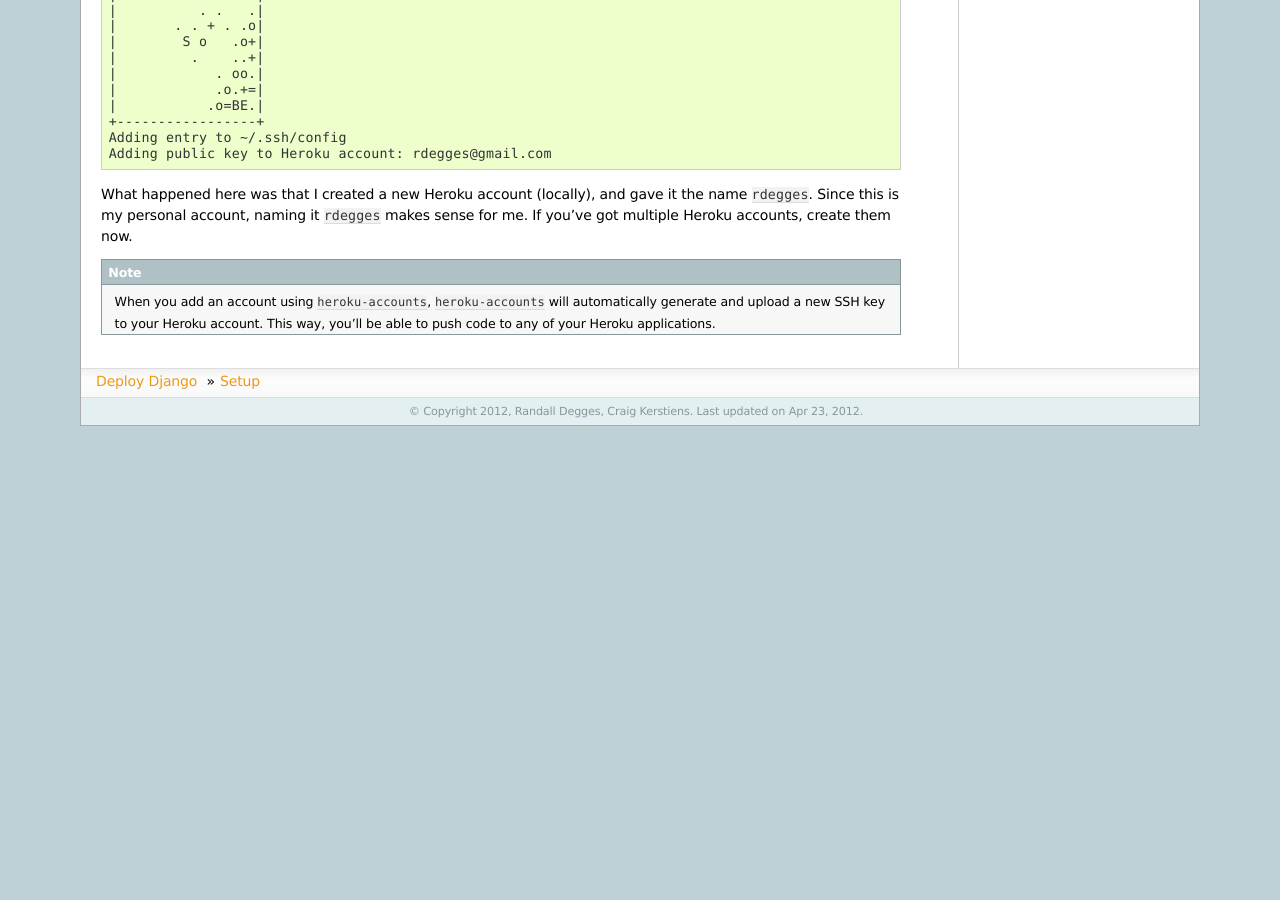
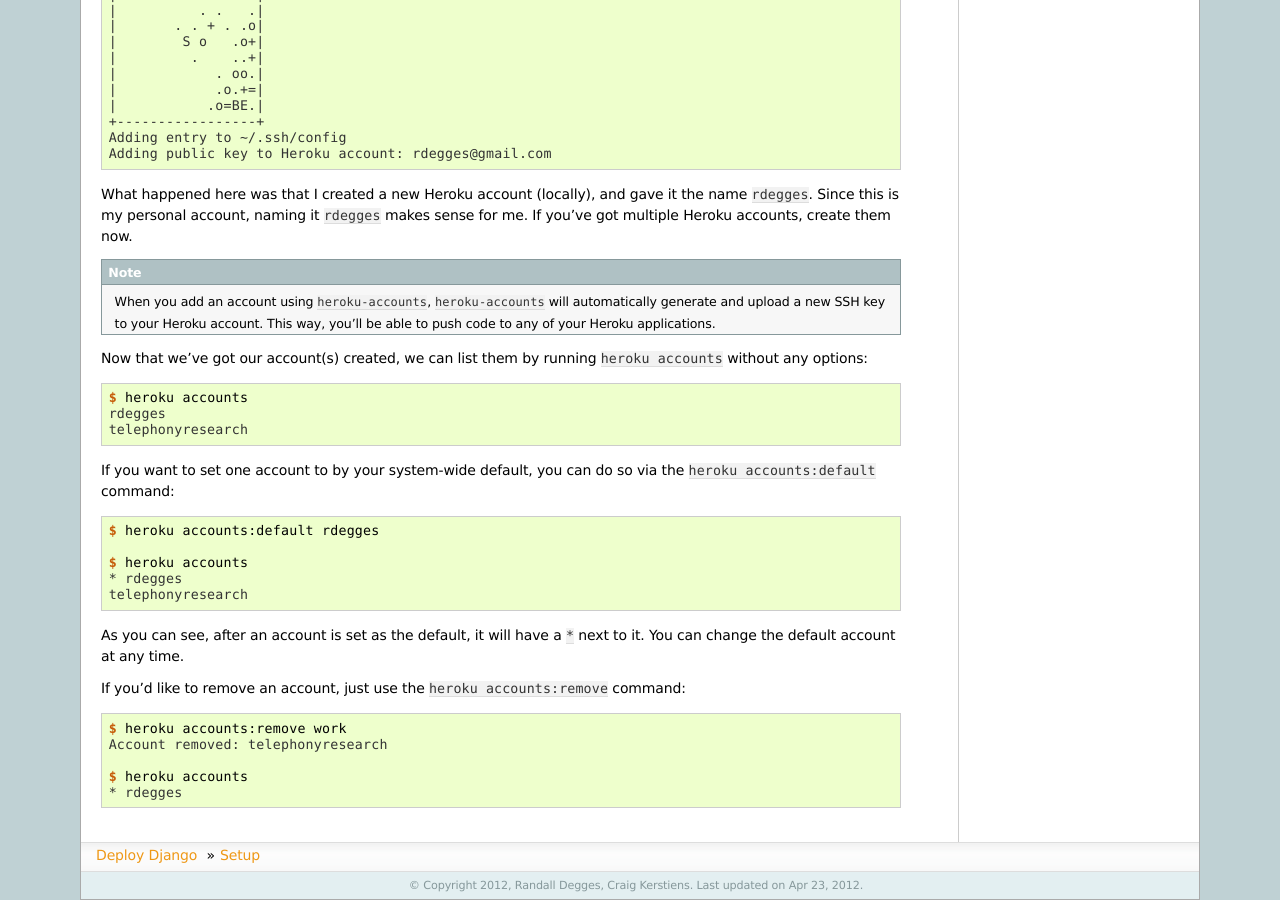
Before and after one commit to perryyo/deploydjango.com, a Sphinx documentation site: the page built from source/heroku/setup.rst, in a window 1280 px wide and 900 px high, scrolled down 1725 px. Built offline with Sphinx 7.4.7, drawn with Linux system fonts in a browser that asks for light colours; before the commit the page ends 2151 px from its top, so only the background shows below that.

Commit message:
Adding section on setting default account / removing accounts.

```diff
--- a/source/heroku/setup.rst
+++ b/source/heroku/setup.rst
@@ -131,3 +131,36 @@
     When you add an account using ``heroku-accounts``, ``heroku-accounts`` will
     automatically generate and upload a new SSH key to your Heroku account.
     This way, you'll be able to push code to any of your Heroku applications.
+
+Now that we've got our account(s) created, we can list them by running ``heroku
+accounts`` without any options:
+
+.. code-block:: console
+
+    $ heroku accounts
+    rdegges
+    telephonyresearch
+
+If you want to set one account to by your system-wide default, you can do so
+via the ``heroku accounts:default`` command:
+
+.. code-block:: console
+
+    $ heroku accounts:default rdegges
+
+    $ heroku accounts
+    * rdegges
+    telephonyresearch
+
+As you can see, after an account is set as the default, it will have a ``*``
+next to it. You can change the default account at any time.
+
+If you'd like to remove an account, just use the ``heroku accounts:remove`` command:
+
+.. code-block:: console
+
+    $ heroku accounts:remove work
+    Account removed: telephonyresearch
+
+    $ heroku accounts
+    * rdegges
```
